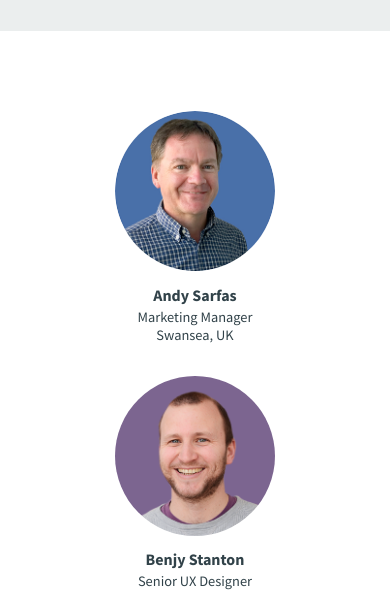
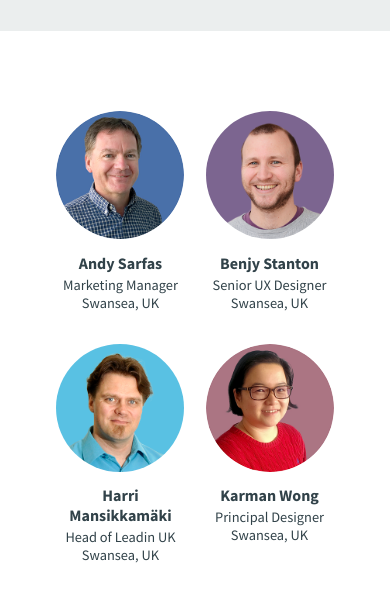
Before and after one commit to benjystanton/leadiners, a plain HTML site: page index.html in a window 390 px wide. Shown: the part 178-771 px from the top of the page. Drawn offline with Linux system fonts and the light colour scheme.

Commit message:
Adding media queries

```diff
--- a/css/_grid.scss
+++ b/css/_grid.scss
@@ -5,5 +5,5 @@
 }
 .row {
     margin: 0 auto;
-    width: 80%;
+    width: 90%;
 }
--- a/css/_team.scss
+++ b/css/_team.scss
@@ -11,9 +11,12 @@
 .member {
     display: flex;
     flex-direction: column;
-    width: 10em;
-    margin: 0 1em;
+    width: 8em;
+    margin: 0 3%;
     padding-bottom: 2em;
+    @media screen and (min-width: $break-medium) {
+      width: 10em;
+    }
 }
 .member__name {
     font-size: 1em;
```
Also changed, not shown: css/style.css, 1 other file.
